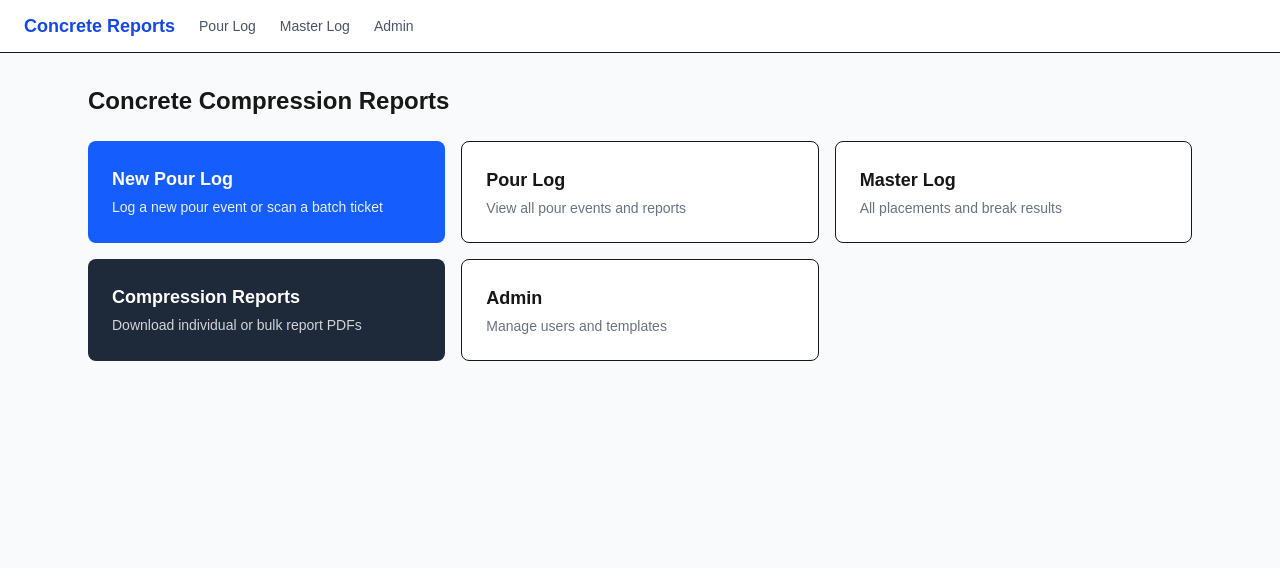
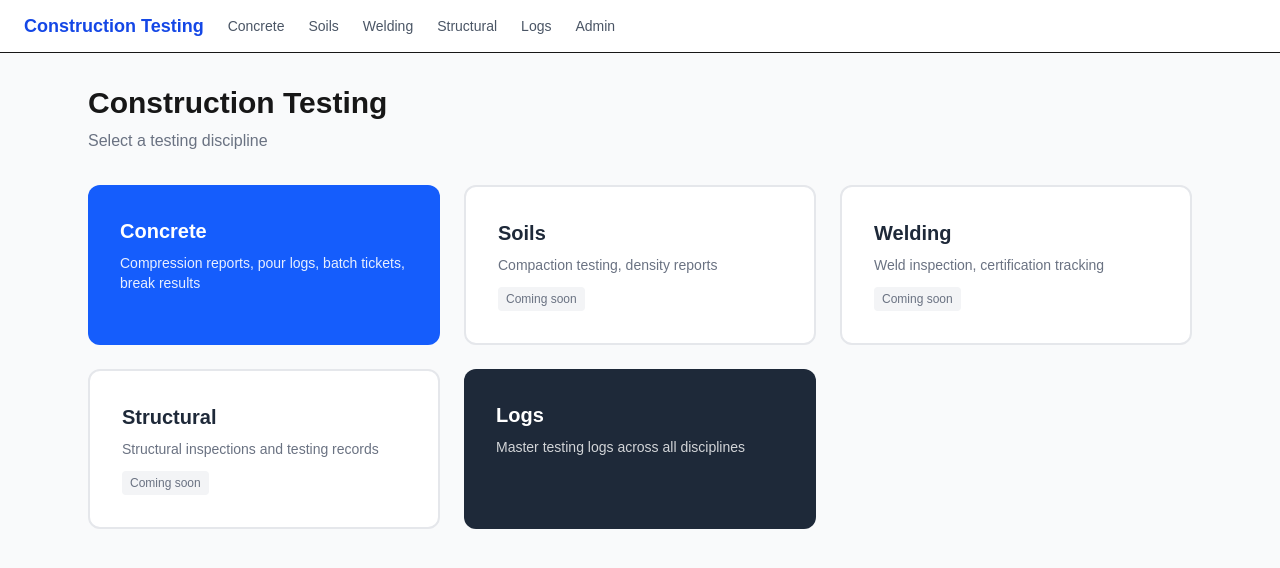
Before and after one commit to complitek/construction-testing, a Next.js app: page / in a window 1280 px wide. Shown: the top 568 px of the page. Built offline with nearby package versions, Linux system fonts and the light colour scheme.

Commit message:
feat: restructure as Construction Testing platform with discipline sections

```diff
--- /dev/null
+++ b/src/app/(dashboard)/concrete/page.tsx
@@ -0,0 +1,34 @@
+import Link from 'next/link'
+
+export default function ConcretePage() {
+  return (
+    <div>
+      <div className="flex items-center gap-2 text-sm text-gray-500 mb-6">
+        <Link href="/" className="hover:text-blue-600">Construction Testing</Link>
+        <span>›</span>
+        <span className="text-gray-900 font-medium">Concrete</span>
+      </div>
+
+      <h1 className="text-2xl font-bold mb-8">Concrete Testing</h1>
+
+      <div className="grid grid-cols-1 md:grid-cols-2 lg:grid-cols-3 gap-4">
+        <Link href="/pours/new" className="block p-6 bg-blue-600 text-white rounded-lg hover:bg-blue-700">
+          <h2 className="font-bold text-lg">New Pour Log</h2>
+          <p className="text-sm mt-1 opacity-90">Log a new pour event or scan a batch ticket</p>
+        </Link>
+        <Link href="/pours" className="block p-6 bg-white border rounded-lg hover:border-blue-400">
+          <h2 className="font-bold text-lg">Pour Log</h2>
+          <p className="text-sm mt-1 text-gray-500">View all pour events and batch tickets</p>
+        </Link>
+        <Link href="/log" className="block p-6 bg-white border rounded-lg hover:border-blue-400">
+          <h2 className="font-bold text-lg">Master Concrete Log</h2>
+          <p className="text-sm mt-1 text-gray-500">All placements and break results</p>
+        </Link>
+        <Link href="/log" className="block p-6 bg-gray-800 text-white rounded-lg hover:bg-gray-900">
+          <h2 className="font-bold text-lg">Compression Reports</h2>
+          <p className="text-sm mt-1 opacity-80">Download individual or bulk report PDFs</p>
+        </Link>
+      </div>
+    </div>
+  )
+}
--- a/src/app/(dashboard)/layout.tsx
+++ b/src/app/(dashboard)/layout.tsx
@@ -6,9 +6,12 @@ export default function DashboardLayout({ children }: { children: React.ReactNod
     <div className="min-h-screen bg-gray-50">
       <nav className="bg-white border-b px-6 py-3 flex items-center justify-between">
         <div className="flex items-center gap-6">
-          <Link href="/" className="font-bold text-lg text-blue-700">Concrete Reports</Link>
-          <Link href="/pours" className="text-sm text-gray-600 hover:text-gray-900">Pour Log</Link>
-          <Link href="/log" className="text-sm text-gray-600 hover:text-gray-900">Master Log</Link>
+          <Link href="/" className="font-bold text-lg text-blue-700">Construction Testing</Link>
+          <Link href="/concrete" className="text-sm text-gray-600 hover:text-gray-900">Concrete</Link>
+          <Link href="/soils" className="text-sm text-gray-600 hover:text-gray-900">Soils</Link>
+          <Link href="/welding" className="text-sm text-gray-600 hover:text-gray-900">Welding</Link>
+          <Link href="/structural" className="text-sm text-gray-600 hover:text-gray-900">Structural</Link>
+          <Link href="/logs" className="text-sm text-gray-600 hover:text-gray-900">Logs</Link>
           <Link href="/admin" className="text-sm text-gray-600 hover:text-gray-900">Admin</Link>
         </div>
         <UserButton />
--- /dev/null
+++ b/src/app/(dashboard)/logs/page.tsx
@@ -0,0 +1,34 @@
+import Link from 'next/link'
+
+export default function LogsPage() {
+  return (
+    <div>
+      <div className="flex items-center gap-2 text-sm text-gray-500 mb-6">
+        <Link href="/" className="hover:text-blue-600">Construction Testing</Link>
+        <span>›</span>
+        <span className="text-gray-900 font-medium">Logs</span>
+      </div>
+
+      <h1 className="text-2xl font-bold mb-8">Testing Logs</h1>
+
+      <div className="grid grid-cols-1 md:grid-cols-2 gap-4">
+        <Link href="/log" className="block p-6 bg-white border rounded-lg hover:border-blue-400">
+          <h2 className="font-bold text-lg">Master Concrete Log</h2>
+          <p className="text-sm mt-1 text-gray-500">All concrete placements, break results, and compression reports</p>
+        </Link>
+        <div className="block p-6 bg-white border rounded-lg border-dashed">
+          <h2 className="font-bold text-lg text-gray-400">Soils Log</h2>
+          <p className="text-sm mt-1 text-gray-400">Coming soon</p>
+        </div>
+        <div className="block p-6 bg-white border rounded-lg border-dashed">
+          <h2 className="font-bold text-lg text-gray-400">Welding Log</h2>
+          <p className="text-sm mt-1 text-gray-400">Coming soon</p>
+        </div>
+        <div className="block p-6 bg-white border rounded-lg border-dashed">
+          <h2 className="font-bold text-lg text-gray-400">Structural Log</h2>
+          <p className="text-sm mt-1 text-gray-400">Coming soon</p>
+        </div>
+      </div>
+    </div>
+  )
+}
--- a/src/app/(dashboard)/page.tsx
+++ b/src/app/(dashboard)/page.tsx
@@ -3,27 +3,31 @@ import Link from 'next/link'
 export default function DashboardPage() {
   return (
     <div>
-      <h1 className="text-2xl font-bold mb-6">Concrete Compression Reports</h1>
-      <div className="grid grid-cols-1 md:grid-cols-2 lg:grid-cols-3 gap-4">
-        <Link href="/pours/new" className="block p-6 bg-blue-600 text-white rounded-lg hover:bg-blue-700">
-          <h2 className="font-bold text-lg">New Pour Log</h2>
-          <p className="text-sm mt-1 opacity-90">Log a new pour event or scan a batch ticket</p>
+      <h1 className="text-3xl font-bold mb-2">Construction Testing</h1>
+      <p className="text-gray-500 mb-8">Select a testing discipline</p>
+      <div className="grid grid-cols-1 md:grid-cols-2 lg:grid-cols-3 gap-6">
+        <Link href="/concrete" className="block p-8 bg-blue-600 text-white rounded-xl hover:bg-blue-700 transition-colors">
+          <h2 className="font-bold text-xl mb-2">Concrete</h2>
+          <p className="text-sm opacity-90">Compression reports, pour logs, batch tickets, break results</p>
         </Link>
-        <Link href="/pours" className="block p-6 bg-white border rounded-lg hover:border-blue-400">
-          <h2 className="font-bold text-lg">Pour Log</h2>
-          <p className="text-sm mt-1 text-gray-500">View all pour events and reports</p>
+        <Link href="/soils" className="block p-8 bg-white border-2 border-gray-200 rounded-xl hover:border-amber-400 transition-colors">
+          <h2 className="font-bold text-xl mb-2 text-gray-800">Soils</h2>
+          <p className="text-sm text-gray-500">Compaction testing, density reports</p>
+          <span className="inline-block mt-3 text-xs bg-gray-100 text-gray-500 px-2 py-1 rounded">Coming soon</span>
         </Link>
-        <Link href="/log" className="block p-6 bg-white border rounded-lg hover:border-blue-400">
-          <h2 className="font-bold text-lg">Master Log</h2>
-          <p className="text-sm mt-1 text-gray-500">All placements and break results</p>
+        <Link href="/welding" className="block p-8 bg-white border-2 border-gray-200 rounded-xl hover:border-amber-400 transition-colors">
+          <h2 className="font-bold text-xl mb-2 text-gray-800">Welding</h2>
+          <p className="text-sm text-gray-500">Weld inspection, certification tracking</p>
+          <span className="inline-block mt-3 text-xs bg-gray-100 text-gray-500 px-2 py-1 rounded">Coming soon</span>
         </Link>
-        <Link href="/log" className="block p-6 bg-gray-800 text-white rounded-lg hover:bg-gray-900">
-          <h2 className="font-bold text-lg">Compression Reports</h2>
-          <p className="text-sm mt-1 opacity-80">Download individual or bulk report PDFs</p>
+        <Link href="/structural" className="block p-8 bg-white border-2 border-gray-200 rounded-xl hover:border-amber-400 transition-colors">
+          <h2 className="font-bold text-xl mb-2 text-gray-800">Structural</h2>
+          <p className="text-sm text-gray-500">Structural inspections and testing records</p>
+          <span className="inline-block mt-3 text-xs bg-gray-100 text-gray-500 px-2 py-1 rounded">Coming soon</span>
         </Link>
-        <Link href="/admin" className="block p-6 bg-white border rounded-lg hover:border-blue-400">
-          <h2 className="font-bold text-lg">Admin</h2>
-          <p className="text-sm mt-1 text-gray-500">Manage users and templates</p>
+        <Link href="/logs" className="block p-8 bg-gray-800 text-white rounded-xl hover:bg-gray-900 transition-colors">
+          <h2 className="font-bold text-xl mb-2">Logs</h2>
+          <p className="text-sm opacity-80">Master testing logs across all disciplines</p>
         </Link>
       </div>
     </div>
--- /dev/null
+++ b/src/app/(dashboard)/soils/page.tsx
@@ -0,0 +1,18 @@
+import Link from 'next/link'
+
+export default function SoilsPage() {
+  return (
+    <div>
+      <div className="flex items-center gap-2 text-sm text-gray-500 mb-6">
+        <Link href="/" className="hover:text-blue-600">Construction Testing</Link>
+        <span>›</span>
+        <span className="text-gray-900 font-medium">Soils</span>
+      </div>
+      <h1 className="text-2xl font-bold mb-4">Soils Testing</h1>
+      <div className="bg-amber-50 border border-amber-200 rounded-lg p-8 text-center">
+        <p className="text-amber-800 font-medium text-lg mb-2">Coming Soon</p>
+        <p className="text-amber-700 text-sm">Soil compaction testing and density reports will be available here.</p>
+      </div>
+    </div>
+  )
+}
--- /dev/null
+++ b/src/app/(dashboard)/structural/page.tsx
@@ -0,0 +1,18 @@
+import Link from 'next/link'
+
+export default function StructuralPage() {
+  return (
+    <div>
+      <div className="flex items-center gap-2 text-sm text-gray-500 mb-6">
+        <Link href="/" className="hover:text-blue-600">Construction Testing</Link>
+        <span>›</span>
+        <span className="text-gray-900 font-medium">Structural</span>
+      </div>
+      <h1 className="text-2xl font-bold mb-4">Structural Testing</h1>
+      <div className="bg-amber-50 border border-amber-200 rounded-lg p-8 text-center">
+        <p className="text-amber-800 font-medium text-lg mb-2">Coming Soon</p>
+        <p className="text-amber-700 text-sm">Structural inspection and testing records will be available here.</p>
+      </div>
+    </div>
+  )
+}
--- /dev/null
+++ b/src/app/(dashboard)/welding/page.tsx
@@ -0,0 +1,18 @@
+import Link from 'next/link'
+
+export default function WeldingPage() {
+  return (
+    <div>
+      <div className="flex items-center gap-2 text-sm text-gray-500 mb-6">
+        <Link href="/" className="hover:text-blue-600">Construction Testing</Link>
+        <span>›</span>
+        <span className="text-gray-900 font-medium">Welding</span>
+      </div>
+      <h1 className="text-2xl font-bold mb-4">Welding Inspection</h1>
+      <div className="bg-amber-50 border border-amber-200 rounded-lg p-8 text-center">
+        <p className="text-amber-800 font-medium text-lg mb-2">Coming Soon</p>
+        <p className="text-amber-700 text-sm">Weld inspection records and certification tracking will be available here.</p>
+      </div>
+    </div>
+  )
+}
```
